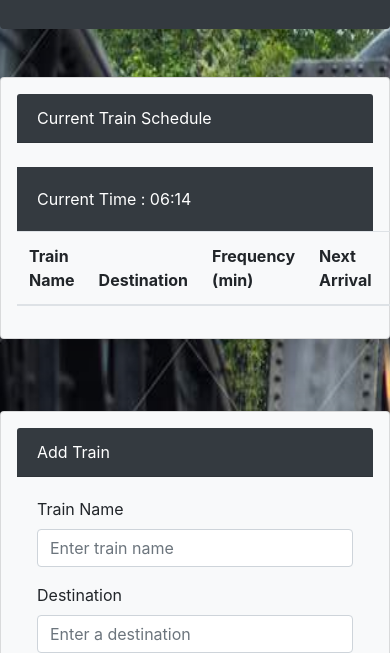
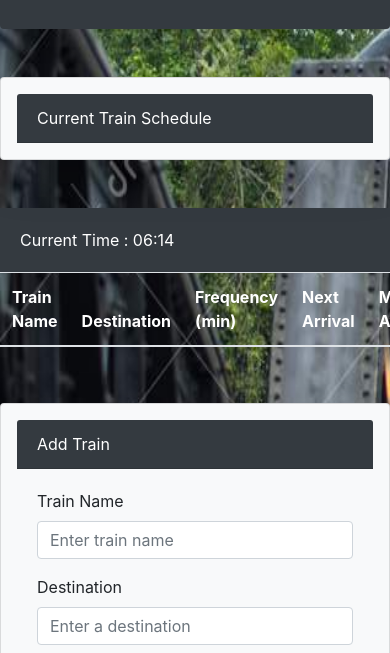
Before and after one commit to Mahi-Mani/TrainScheduler, a plain HTML site: page index.html in a window 390 px wide. Shown: the part 191-844 px from the top of the page. Drawn offline with nearby package versions, Linux system fonts and the light colour scheme; no server answers.

Commit message:
updated code to be mobile responsive and changed styles

```diff
--- a/assets/css/style.css
+++ b/assets/css/style.css
@@ -22,3 +22,6 @@
   body{
     background-size: 1600px 1600px;
   }
+  #tableDetails{
+    color:white;
+  }
--- a/index.html
+++ b/index.html
@@ -45,7 +45,8 @@
                 <div class="card-header text-white bg-dark">
                   Current Train Schedule
                 </div>
-                <br>
+                </div>
+
                 <!-- <div class="card-body"> -->
                     <div class="content"id="display">
                         <!-- <button type="button" class="btn btn-default btn-lg">
@@ -55,6 +56,9 @@
                               Current Time : <span id="sysTime"></span>
                             </div>
                             <div class="col-md-2"></div>
+                            </div>
+                            </div>
+                    </div>
 
 
                             <div class="row">
@@ -76,18 +80,20 @@
                                       <!-- Train schedules are appended here -->
                                     </tbody>
                                   </table>
+                                </div>
+                                <div class="col-md-2"></div>
+                              </div>
                                 <p id="SystemTime"></p>
 
 
 
-                    </div>
+
                 <!-- </div> -->
-              </div>
-            </div>
-            </div>
-            <div class="col-md-2"></div>
-            </div>
-            </div>
+
+
+
+
+
             <br>
             <!-- FORM -->
 
```
